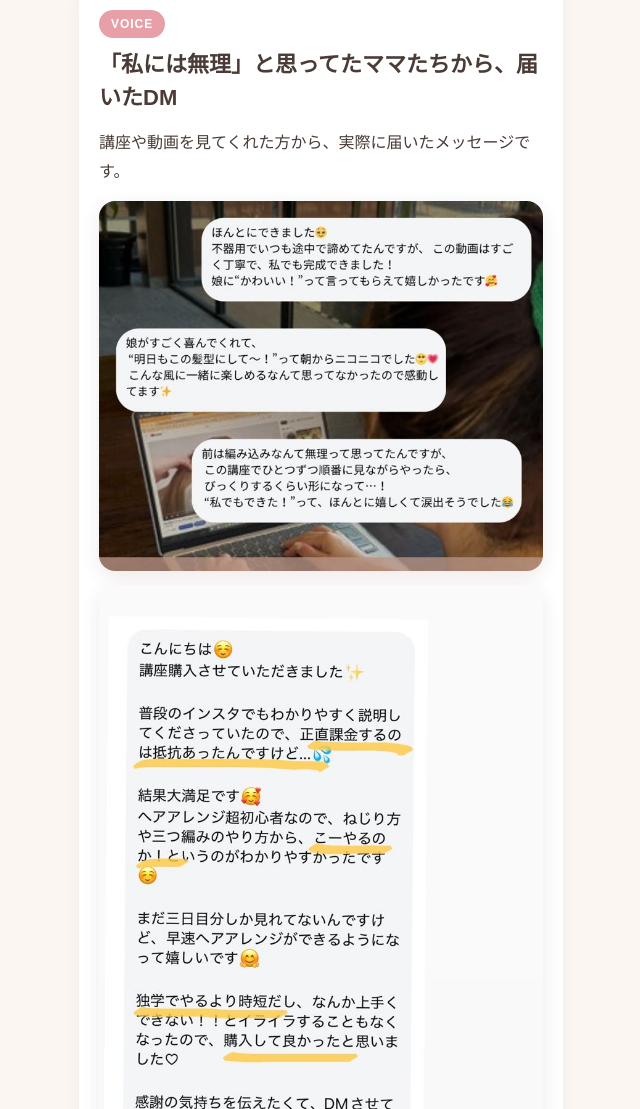
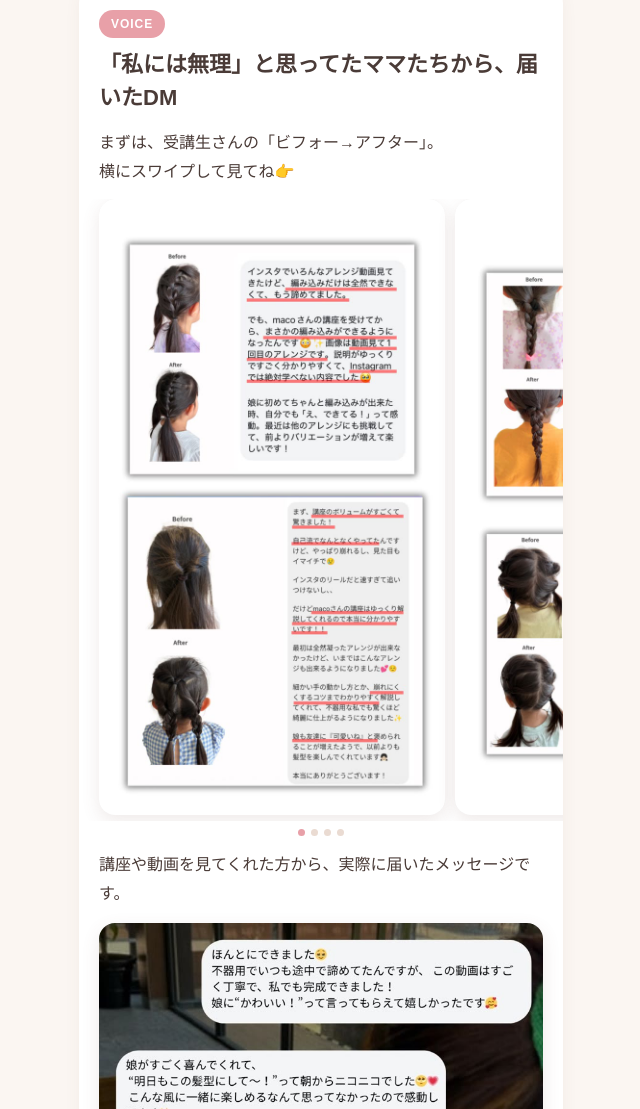
Before and after one commit to kenprmt-byte/maco-amikomi, a plain HTML site: page index.html in a window 1280 px wide. Shown: the part 2039-3148 px from the top of the page, without its empty margins (319-959 px from the left). Drawn offline with Linux system fonts and the light colour scheme; a web font is replaced by a local one.

Commit message:
受講生さんのビフォーアフター口コミ4枚をスワイプで追加

```diff
--- a/index.html
+++ b/index.html
@@ -68,6 +68,12 @@ p+p{margin-top:12px}
 .voice{background:var(--beige);border-radius:16px;padding:16px 16px 14px;margin-top:12px;font-size:14px;position:relative}
 .voice:before{content:"“";position:absolute;top:-6px;left:12px;font-size:40px;color:var(--pink);line-height:1}
 .voice span{display:block;margin-top:6px;font-size:12px;color:var(--sub);text-align:right}
+.slider{display:flex;gap:10px;overflow-x:auto;scroll-snap-type:x mandatory;margin:12px -20px 0;padding:0 20px 6px;-webkit-overflow-scrolling:touch;scrollbar-width:none}
+.slider::-webkit-scrollbar{display:none}
+.slider img{flex:0 0 78%;width:78%;border-radius:16px;scroll-snap-align:center;box-shadow:0 6px 18px rgba(120,80,70,.12);background:#eee}
+.dots{display:flex;justify-content:center;gap:6px;margin-top:8px}
+.dots span{width:7px;height:7px;border-radius:50%;background:var(--line)}
+.dots span.on{background:var(--pink)}
 .dm{margin:14px 0 0}
 .dm img{width:100%;display:block;border-radius:16px;box-shadow:0 6px 18px rgba(120,80,70,.12)}
 .dm figcaption{font-size:12px;color:var(--sub);text-align:center;margin-top:6px}
@@ -158,7 +164,15 @@ footer a{color:var(--sub)}
   <section class="fade">
     <span class="label">VOICE</span>
     <h2>「私には無理」と思ってたママたちから、届いたDM</h2>
-    <p>講座や動画を見てくれた方から、実際に届いたメッセージです。</p>
+    <p>まずは、受講生さんの「ビフォー→アフター」。<br>横にスワイプして見てね👉</p>
+    <div class="slider" id="slider">
+      <img src="media/voice1.jpg" alt="受講生さんのビフォーアフターと感想（編み込みだけは全然できなくて…）" loading="lazy">
+      <img src="media/voice2.jpg" alt="受講生さんのビフォーアフターと感想（三つ編みが正しくできるように）" loading="lazy">
+      <img src="media/voice3.jpg" alt="前回受講してくれたフォロワーさんの変化（大の苦手だった編み込み）" loading="lazy">
+      <img src="media/voice4.jpg" alt="前回受講してくれたフォロワーさんの変化（いつも同じアレンジばかりだったママ）" loading="lazy">
+    </div>
+    <p class="dots" id="dots"><span class="on"></span><span></span><span></span><span></span></p>
+    <p style="margin-top:14px">講座や動画を見てくれた方から、実際に届いたメッセージです。</p>
     <figure class="dm"><img src="media/dm-0729.jpg" alt="受講生さんから届いたDM（ほんとにできました・前は編み込みなんて無理って思ってたんですが…）" loading="lazy"></figure>
     <figure class="dm"><img src="media/dm-0822.jpg" alt="受講生さんから届いたDM（講座購入させていただきました・結果大満足です）" loading="lazy"><figcaption>「口コミとして使ってください」と言ってもらえたDMです</figcaption></figure>
     <p class="note" style="margin-top:10px;text-align:right">※個人の感想です</p>
@@ -214,6 +228,9 @@ footer a{color:var(--sub)}
     c.addEventListener('click',function(){ c.classList.toggle('on'); if(document.querySelector('#chips .chip.on')) ans1.classList.add('open'); });
   });
 
+  var sl=document.getElementById('slider'), dots=document.querySelectorAll('#dots span');
+  sl.addEventListener('scroll',function(){ var w=sl.firstElementChild.getBoundingClientRect().width+10; var k=Math.round(sl.scrollLeft/w); dots.forEach(function(d,i){ d.classList.toggle('on',i===k); }); },{passive:true});
+
   var checks=document.querySelectorAll('#points .check'), count=document.getElementById('count'), ans2=document.getElementById('ans2');
   checks.forEach(function(b){ b.addEventListener('click',function(){
     b.classList.toggle('on');
```
Also changed, not shown: media/voice1.jpg (added), media/voice2.jpg (added), media/voice3.jpg (added), media/voice4.jpg (added).
